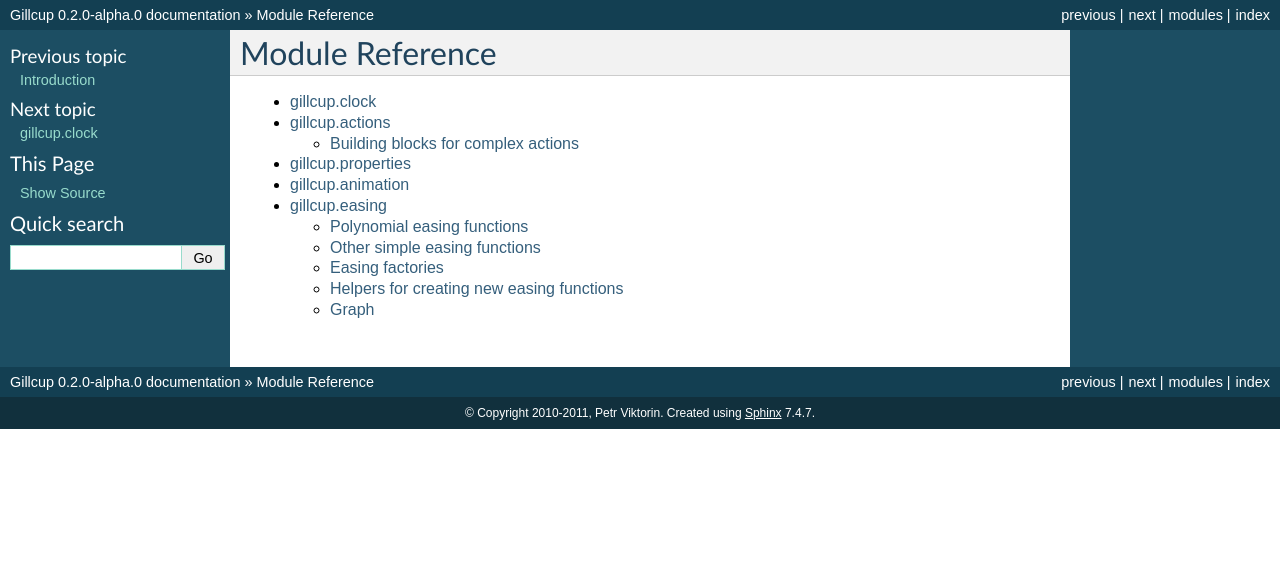
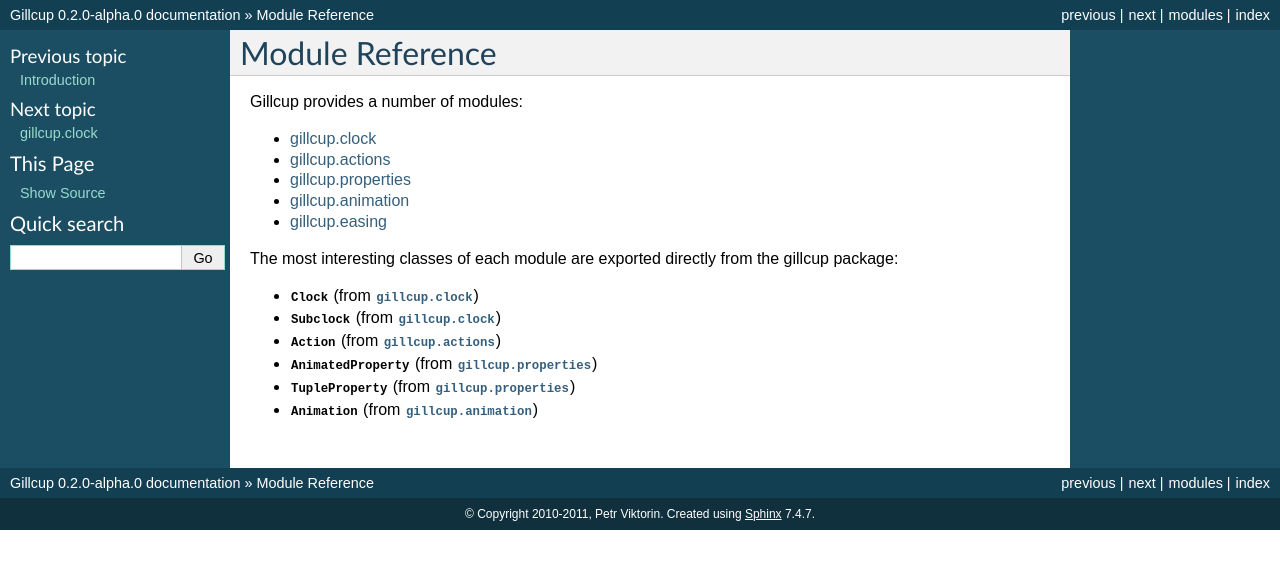
Before and after one commit to encukou/gillcup, a Sphinx documentation site: the page built from docs/source/code/index.rst, in a window 1280 px wide. Shown: the top 569 px of the page. Built offline with Sphinx 7.4.7, drawn with Linux system fonts in a browser that asks for light colours.

Commit message:
Add some module reference intro

```diff
--- a/docs/source/code/index.rst
+++ b/docs/source/code/index.rst
@@ -1,10 +1,23 @@
 Module Reference
 ================
 
+Gillcup provides a number of modules:
+
 .. toctree::
+    :maxdepth: 1
 
     clock
     actions
     properties
     animation
     easing
+
+The most interesting classes of each module are exported directly
+from the gillcup package:
+
+* :class:`~gillcup.Clock` (from :mod:`gillcup.clock`)
+* :class:`~gillcup.Subclock` (from :mod:`gillcup.clock`)
+* :class:`~gillcup.Action` (from :mod:`gillcup.actions`)
+* :class:`~gillcup.AnimatedProperty` (from :mod:`gillcup.properties`)
+* :class:`~gillcup.TupleProperty` (from :mod:`gillcup.properties`)
+* :class:`~gillcup.Animation` (from :mod:`gillcup.animation`)
```
